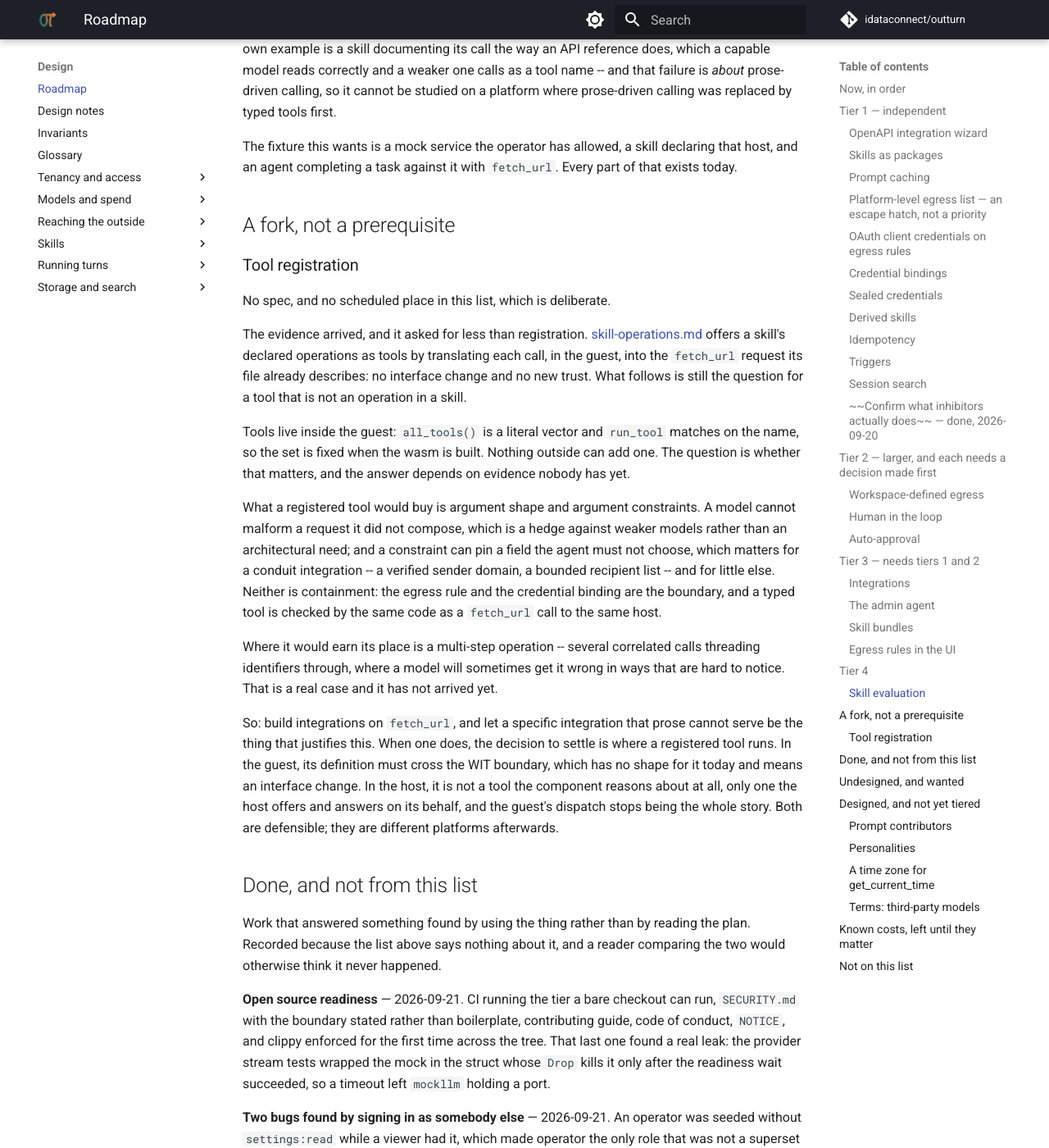
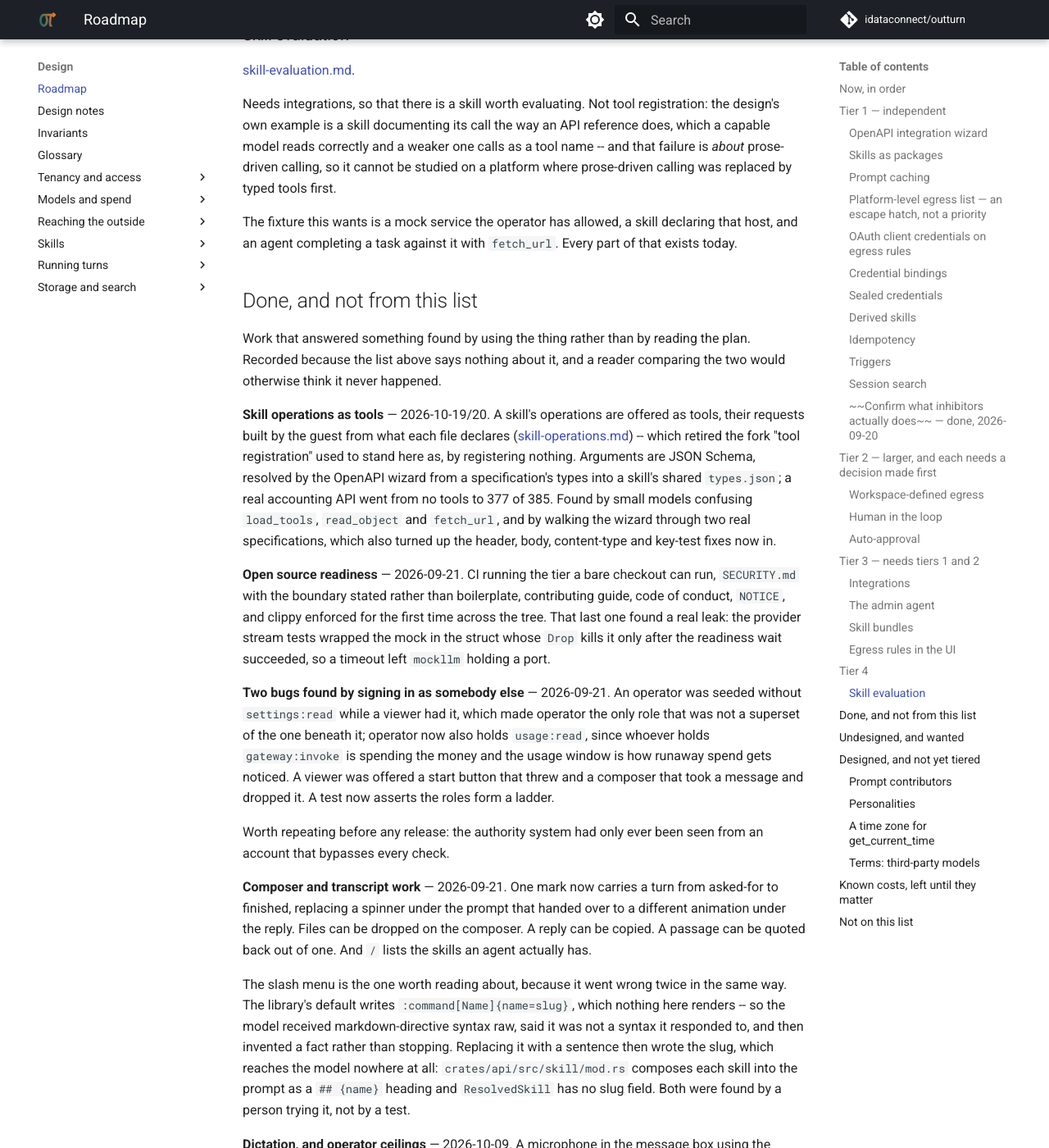
Before and after one commit to idataconnect/outturn, an MkDocs documentation site: the page built from docs/roadmap.md, in a window 1280 px wide and 1400 px high, scrolled down 8071 px. Shown: the whole window at 82% size. Built offline with MkDocs 1.6.1 and Material for MkDocs 9.7.7, drawn with Linux system fonts in a browser that asks for light colours; comment, search, counter and statistics services are not loaded; some of the changed text lies outside the part shown.

Commit message:
Record skill operations as done, and retire the fork they answered
Co-Authored-By: Claude Opus 5.5 <noreply@anthropic.com>

```diff
--- a/docs/roadmap.md
+++ b/docs/roadmap.md
@@ -164,6 +164,11 @@ observed examples.
 ### Idempotency
 
 [idempotency.md](idempotency.md).
+
+**Declared writes are built** (2026-10-20): an operation names its identity,
+the host derives a key from it, a recipient that takes one is sent it, and the
+API's record covers one that does not. What follows is the crash-replay half
+for writes nobody declared, which is still open.
 
 Standalone, and smaller than it was written to be. The design's motivating case
 was the stop button, and stop solved it another way: cancellation is read at a
@@ -372,51 +377,21 @@ The fixture this wants is a mock service the operator has allowed, a skill
 declaring that host, and an agent completing a task against it with
 `fetch_url`. Every part of that exists today.
 
-## A fork, not a prerequisite
-
-### Tool registration
-
-No spec, and no scheduled place in this list, which is deliberate.
-
-The evidence arrived, and it asked for less than registration.
-[skill-operations.md](skill-operations.md) offers a skill's declared operations
-as tools by translating each call, in the guest, into the `fetch_url` request
-its file already describes: no interface change and no new trust. What follows
-is still the question for a tool that is not an operation in a skill.
-
-Tools live inside the guest: `all_tools()` is a literal vector and `run_tool`
-matches on the name, so the set is fixed when the wasm is built. Nothing
-outside can add one. The question is whether that matters, and the answer
-depends on evidence nobody has yet.
-
-What a registered tool would buy is argument shape and argument constraints. A
-model cannot malform a request it did not compose, which is a hedge against
-weaker models rather than an architectural need; and a constraint can pin a
-field the agent must not choose, which matters for a conduit integration --
-a verified sender domain, a bounded recipient list -- and for little else.
-Neither is containment: the egress rule and the credential binding are the
-boundary, and a typed tool is checked by the same code as a `fetch_url` call to
-the same host.
-
-Where it would earn its place is a multi-step operation -- several correlated
-calls threading identifiers through, where a model will sometimes get it wrong
-in ways that are hard to notice. That is a real case and it has not arrived
-yet.
-
-So: build integrations on `fetch_url`, and let a specific integration that
-prose cannot serve be the thing that justifies this. When one does, the
-decision to settle is where a registered tool runs. In the guest, its
-definition must cross the WIT boundary, which has no shape for it today and
-means an interface change. In the host, it is not a tool the component reasons
-about at all, only one the host offers and answers on its behalf, and the
-guest's dispatch stops being the whole story. Both are defensible; they are
-different platforms afterwards.
-
 ## Done, and not from this list
 
 Work that answered something found by using the thing rather than by reading
 the plan. Recorded because the list above says nothing about it, and a reader
 comparing the two would otherwise think it never happened.
+
+**Skill operations as tools** — 2026-10-19/20. A skill's operations are
+offered as tools, their requests built by the guest from what each file
+declares ([skill-operations.md](skill-operations.md)) -- which retired the fork
+"tool registration" used to stand here as, by registering nothing. Arguments
+are JSON Schema, resolved by the OpenAPI wizard from a specification's types
+into a skill's shared `types.json`; a real accounting API went from no tools to
+377 of 385. Found by small models confusing `load_tools`, `read_object` and
+`fetch_url`, and by walking the wizard through two real specifications, which
+also turned up the header, body, content-type and key-test fixes now in.
 
 **Open source readiness** — 2026-09-21. CI running the tier a bare checkout
 can run, `SECURITY.md` with the boundary stated rather than boilerplate,
```
Also changed, not shown: docs/skill-operations.md (+1 -1 lines).
